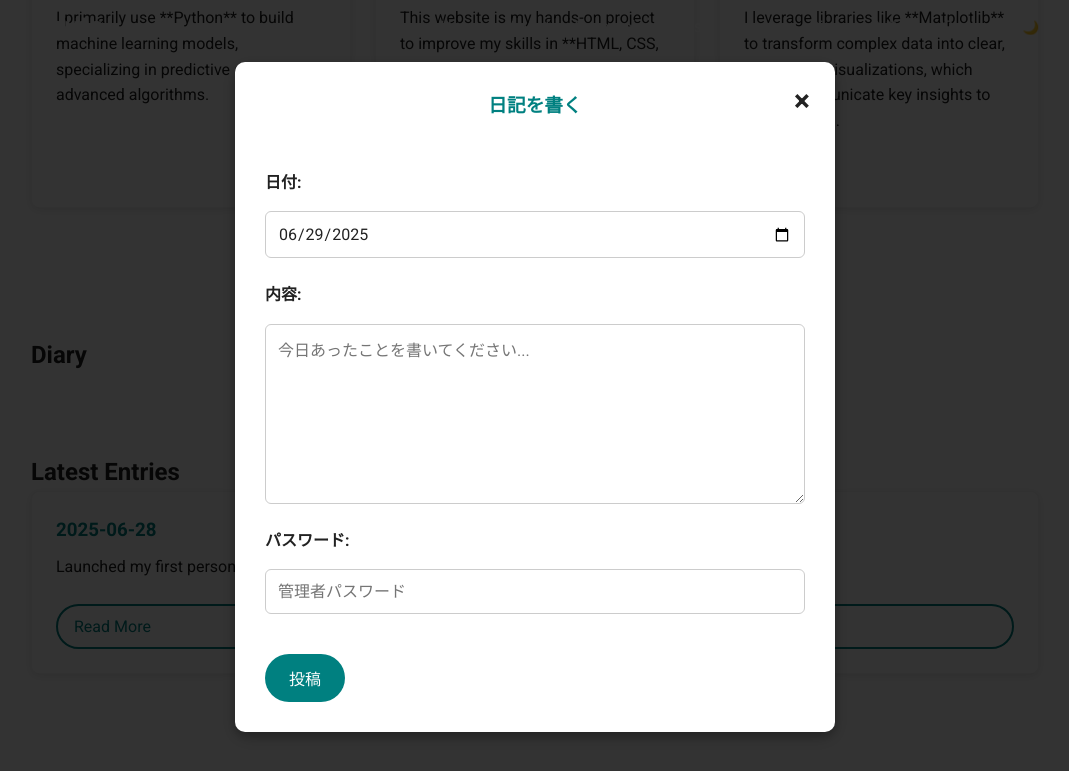
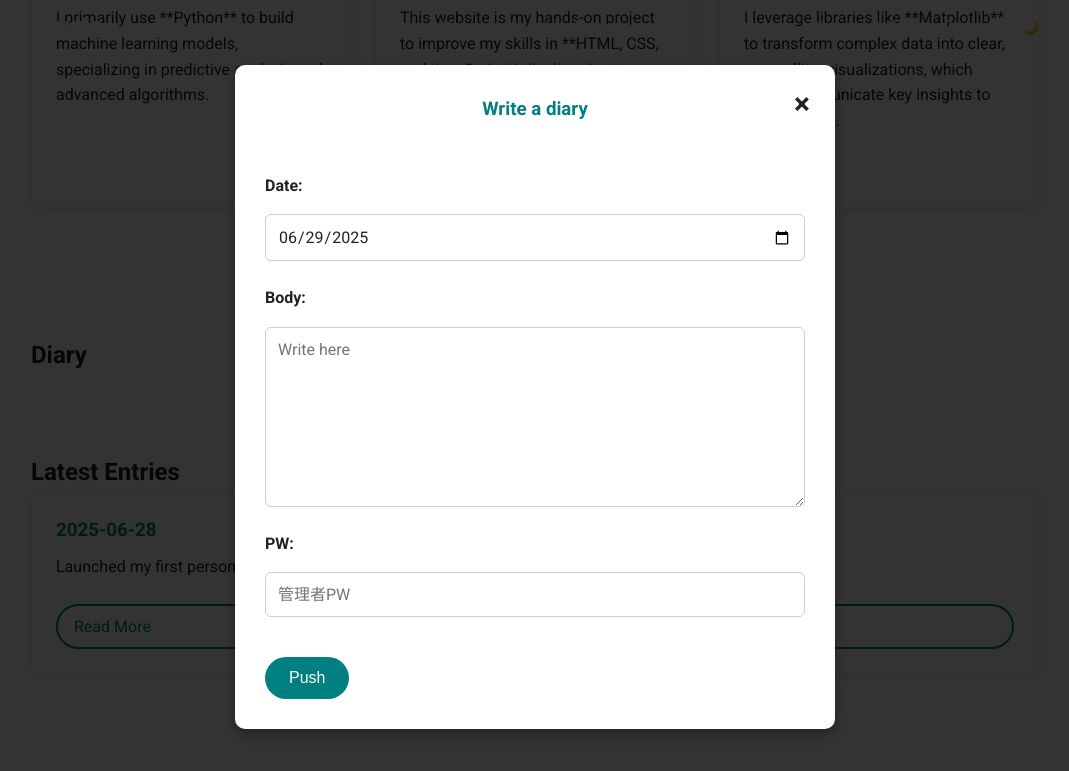
Before and after one commit to ShutaTomioka/my-website, a plain HTML site: page index.html in a window 1280 px wide. Both pictures are taken after a click on the button "Write Today's Diary". Shown: the part 2400-3171 px from the top of the page, without its empty margins (105-1174 px from the left). Drawn offline with nearby package versions, Linux system fonts and the light colour scheme.

Commit message:
small change

```diff
--- a/index.html
+++ b/index.html
@@ -199,14 +199,14 @@
         <div class="modal-content-wrapper">
             <span class="close-modal diary-close-modal">&times;</span>
             <div class="modal-card">
-                <h3>日記を書く</h3>
-                <label for="modal-diary-date">日付:</label>
+                <h3>Write a diary</h3>
+                <label for="modal-diary-date">Date:</label>
                 <input type="date" id="modal-diary-date">
-                <label for="modal-new-diary-entry">内容:</label>
-                <textarea id="modal-new-diary-entry" placeholder="今日あったことを書いてください..."></textarea>
-                <label for="modal-diary-password">パスワード:</label>
-                <input type="password" id="modal-diary-password" placeholder="管理者パスワード">
-                <button id="modal-post-diary-btn" class="btn-primary">投稿</button>
+                <label for="modal-new-diary-entry">Body:</label>
+                <textarea id="modal-new-diary-entry" placeholder="Write here "></textarea>
+                <label for="modal-diary-password">PW:</label>
+                <input type="password" id="modal-diary-password" placeholder="管理者PW">
+                <button id="modal-post-diary-btn" class="btn-primary">Push</button>
                 <p id="modal-diary-message" class="error-message"></p>
             </div>
         </div>
```
